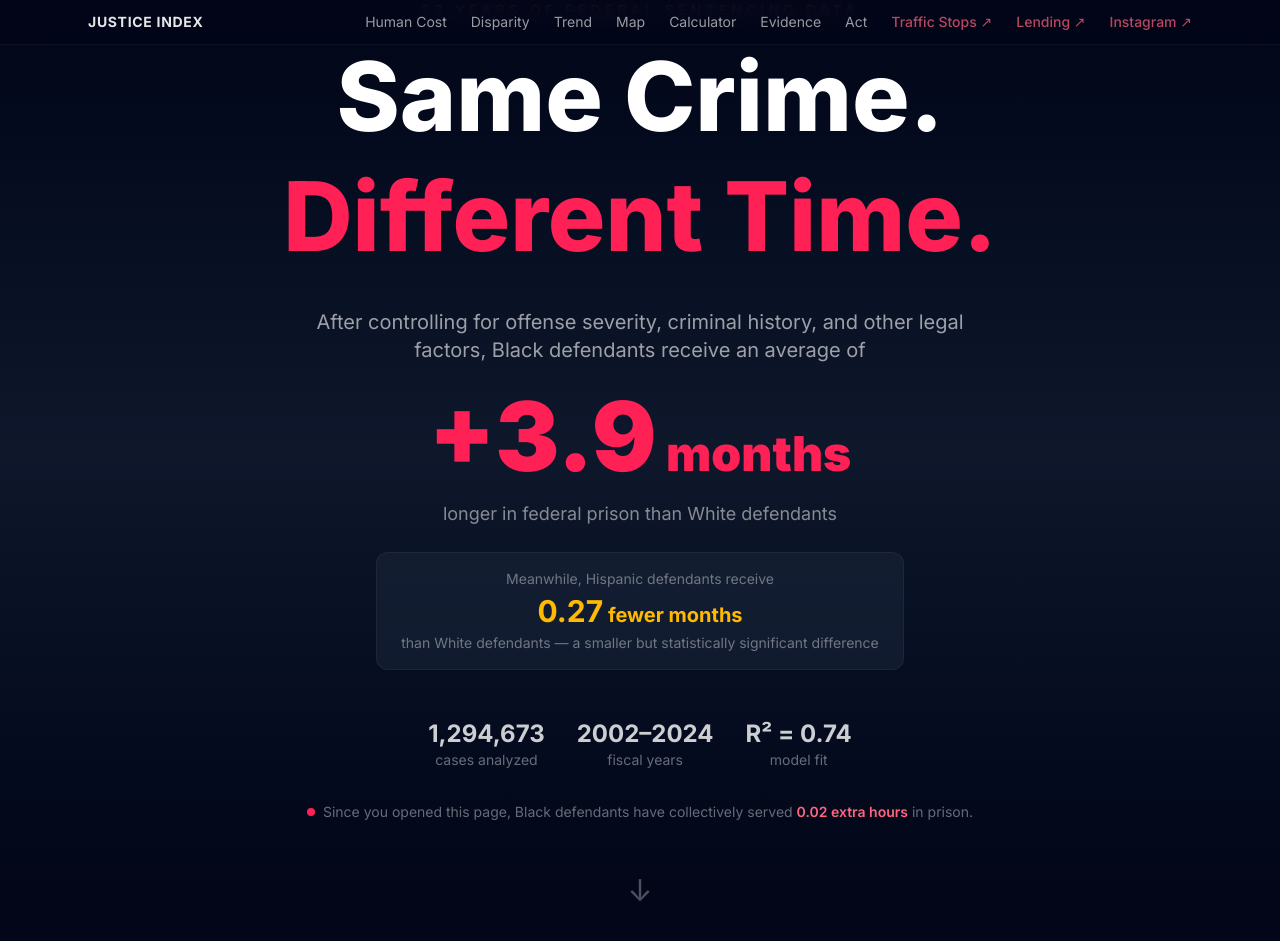
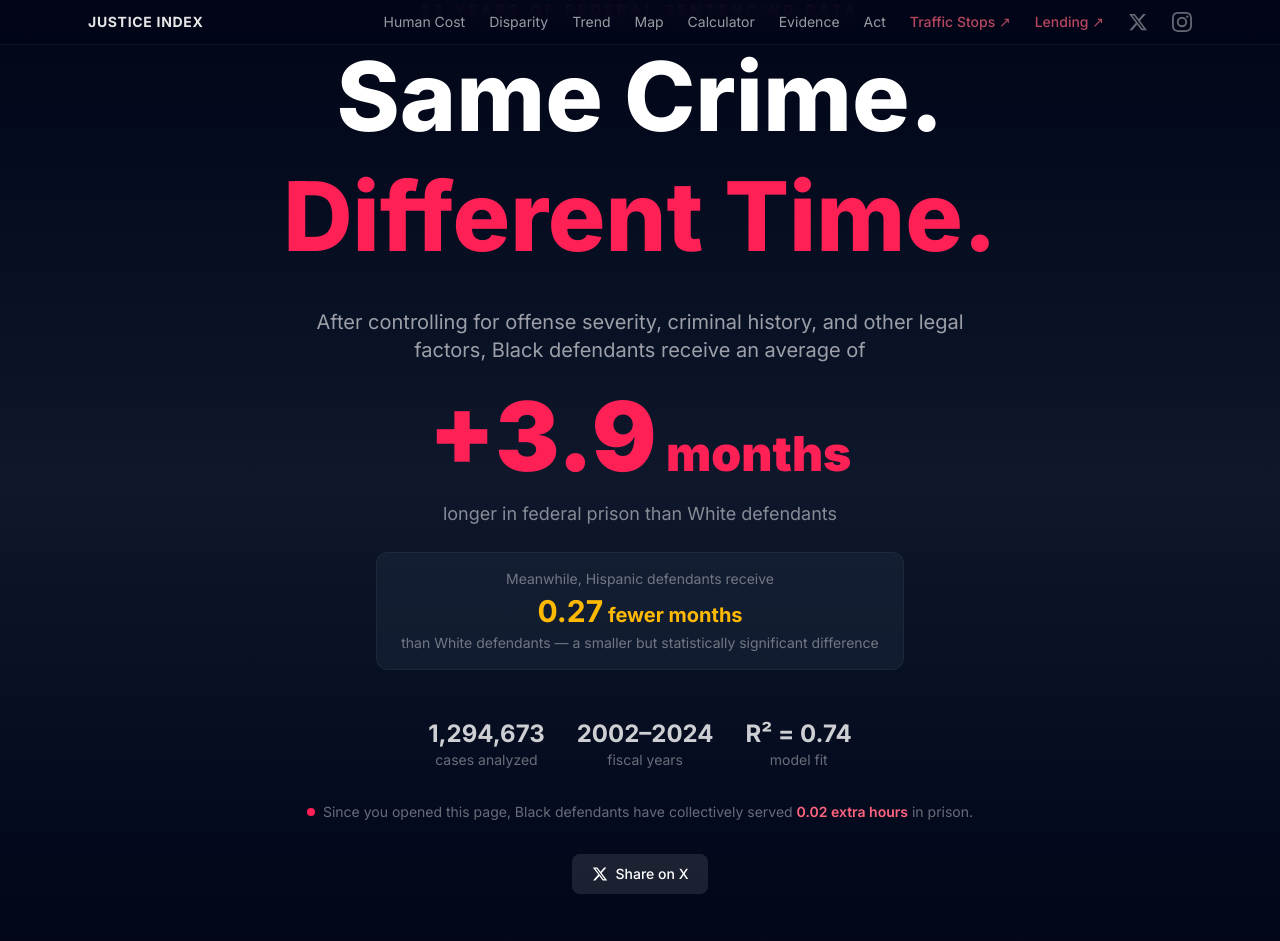
Before and after one commit to brunobossgang/justice-index, a Next.js app in the folder web/: page / in a window 1280 px wide. Shown: the top 941 px of the page. Built offline with nearby package versions, Linux system fonts and the light colour scheme.

Commit message:
Add social links, share buttons, and follow CTA

```diff
--- a/web/src/components/About.tsx
+++ b/web/src/components/About.tsx
@@ -107,7 +107,16 @@
             <a href="https://samestopdifferentoutcome.org" className="hover:text-white/50 transition">Same Stop</a>
             <a href="https://sameloandifferentrate.org" className="hover:text-white/50 transition">Same Loan</a>
             <a href="https://github.com/brunobossgang/justice-index" target="_blank" rel="noopener noreferrer" className="hover:text-white/50 transition">GitHub</a>
-            <a href="https://instagram.com/justiceindex" target="_blank" rel="noopener noreferrer" className="hover:text-white/50 transition">Instagram</a>
+          </div>
+          <div className="flex flex-wrap justify-center gap-6 mt-2">
+            <a href="https://x.com/Justice_Index" target="_blank" rel="noopener noreferrer" className="inline-flex items-center gap-1.5 hover:text-white/50 transition">
+              <svg className="w-4 h-4" fill="currentColor" viewBox="0 0 24 24"><path d="M18.244 2.25h3.308l-7.227 8.26 8.502 11.24H16.17l-5.214-6.817L4.99 21.75H1.68l7.73-8.835L1.254 2.25H8.08l4.713 6.231zm-1.161 17.52h1.833L7.084 4.126H5.117z"/></svg>
+              @Justice_Index on Twitter
+            </a>
+            <a href="https://instagram.com/justiceindex" target="_blank" rel="noopener noreferrer" className="inline-flex items-center gap-1.5 hover:text-white/50 transition">
+              <svg className="w-4 h-4" fill="currentColor" viewBox="0 0 24 24"><path d="M12 2.163c3.204 0 3.584.012 4.85.07 3.252.148 4.771 1.691 4.919 4.919.058 1.265.069 1.645.069 4.849 0 3.205-.012 3.584-.069 4.849-.149 3.225-1.664 4.771-4.919 4.919-1.266.058-1.644.07-4.85.07-3.204 0-3.584-.012-4.849-.07-3.26-.149-4.771-1.699-4.919-4.92-.058-1.265-.07-1.644-.07-4.849 0-3.204.013-3.583.07-4.849.149-3.227 1.664-4.771 4.919-4.919 1.266-.057 1.645-.069 4.849-.069zM12 0C8.741 0 8.333.014 7.053.072 2.695.272.273 2.69.073 7.052.014 8.333 0 8.741 0 12c0 3.259.014 3.668.072 4.948.2 4.358 2.618 6.78 6.98 6.98C8.333 23.986 8.741 24 12 24c3.259 0 3.668-.014 4.948-.072 4.354-.2 6.782-2.618 6.979-6.98.059-1.28.073-1.689.073-4.948 0-3.259-.014-3.667-.072-4.947-.196-4.354-2.617-6.78-6.979-6.98C15.668.014 15.259 0 12 0zm0 5.838a6.162 6.162 0 100 12.324 6.162 6.162 0 000-12.324zM12 16a4 4 0 110-8 4 4 0 010 8zm6.406-11.845a1.44 1.44 0 100 2.881 1.44 1.44 0 000-2.881z"/></svg>
+              @justiceindex on Instagram
+            </a>
           </div>
           <p>© 2026 Justice Index</p>
         </div>
--- a/web/src/components/Hero.tsx
+++ b/web/src/components/Hero.tsx
@@ -116,8 +116,20 @@
 
         <LiveTicker />
 
+        <div className="mt-8">
+          <a
+            href={`https://twitter.com/intent/tweet?text=${encodeURIComponent("Black defendants get 3.85 months longer for the same crime. 1.3M federal sentences exposed. samecrimedifferenttime.org via @Justice_Index")}`}
+            target="_blank"
+            rel="noopener noreferrer"
+            className="inline-flex items-center gap-2 rounded-lg bg-white/10 hover:bg-white/20 px-5 py-2.5 text-sm font-medium text-white transition"
+          >
+            <svg className="w-4 h-4" fill="currentColor" viewBox="0 0 24 24"><path d="M18.244 2.25h3.308l-7.227 8.26 8.502 11.24H16.17l-5.214-6.817L4.99 21.75H1.68l7.73-8.835L1.254 2.25H8.08l4.713 6.231zm-1.161 17.52h1.833L7.084 4.126H5.117z"/></svg>
+            Share on X
+          </a>
+        </div>
+
         <motion.div
-          className="mt-10"
+          className="mt-8"
           animate={{ y: [0, 10, 0] }}
           transition={{ repeat: Infinity, duration: 2 }}
         >
--- a/web/src/components/Nav.tsx
+++ b/web/src/components/Nav.tsx
@@ -55,12 +55,22 @@
             Lending ↗
           </a>
           <a
+            href="https://x.com/Justice_Index"
+            target="_blank"
+            rel="noopener noreferrer"
+            className="text-white/40 hover:text-white transition-colors"
+            aria-label="Twitter/X"
+          >
+            <svg className="w-5 h-5" fill="currentColor" viewBox="0 0 24 24"><path d="M18.244 2.25h3.308l-7.227 8.26 8.502 11.24H16.17l-5.214-6.817L4.99 21.75H1.68l7.73-8.835L1.254 2.25H8.08l4.713 6.231zm-1.161 17.52h1.833L7.084 4.126H5.117z"/></svg>
+          </a>
+          <a
             href="https://instagram.com/justiceindex"
             target="_blank"
             rel="noopener noreferrer"
-            className="text-sm text-rose-400/70 hover:text-rose-400 transition-colors font-medium"
+            className="text-white/40 hover:text-white transition-colors"
+            aria-label="Instagram"
           >
-            Instagram ↗
+            <svg className="w-5 h-5" fill="currentColor" viewBox="0 0 24 24"><path d="M12 2.163c3.204 0 3.584.012 4.85.07 3.252.148 4.771 1.691 4.919 4.919.058 1.265.069 1.645.069 4.849 0 3.205-.012 3.584-.069 4.849-.149 3.225-1.664 4.771-4.919 4.919-1.266.058-1.644.07-4.85.07-3.204 0-3.584-.012-4.849-.07-3.26-.149-4.771-1.699-4.919-4.92-.058-1.265-.07-1.644-.07-4.849 0-3.204.013-3.583.07-4.849.149-3.227 1.664-4.771 4.919-4.919 1.266-.057 1.645-.069 4.849-.069zM12 0C8.741 0 8.333.014 7.053.072 2.695.272.273 2.69.073 7.052.014 8.333 0 8.741 0 12c0 3.259.014 3.668.072 4.948.2 4.358 2.618 6.78 6.98 6.98C8.333 23.986 8.741 24 12 24c3.259 0 3.668-.014 4.948-.072 4.354-.2 6.782-2.618 6.979-6.98.059-1.28.073-1.689.073-4.948 0-3.259-.014-3.667-.072-4.947-.196-4.354-2.617-6.78-6.979-6.98C15.668.014 15.259 0 12 0zm0 5.838a6.162 6.162 0 100 12.324 6.162 6.162 0 000-12.324zM12 16a4 4 0 110-8 4 4 0 010 8zm6.406-11.845a1.44 1.44 0 100 2.881 1.44 1.44 0 000-2.881z"/></svg>
           </a>
         </div>
       </div>
--- a/web/src/components/TakeAction.tsx
+++ b/web/src/components/TakeAction.tsx
@@ -12,7 +12,7 @@
 
 export default function TakeAction() {
   const shareUrl = "https://samecrimedifferenttime.org";
-  const shareText = "Same Crime. Different Time. Black defendants get +3.85 months in federal prison — even after controlling for all legal factors.";
+  const shareText = "Black defendants get 3.85 months longer for the same crime. 1.3M federal sentences exposed. samecrimedifferenttime.org via @Justice_Index";
 
   return (
     <Section id="action" dark={false}>
@@ -104,6 +104,32 @@
         </div>
       </div>
 
+      {/* Follow CTA */}
+      <div className="rounded-xl bg-slate-800/50 border border-white/5 p-8 mb-12 text-center">
+        <h3 className="text-xl font-bold mb-2">Follow @Justice_Index for updates</h3>
+        <p className="text-white/50 text-sm mb-6">New investigations, data updates, and analysis.</p>
+        <div className="flex flex-wrap justify-center gap-3">
+          <a
+            href="https://x.com/Justice_Index"
+            target="_blank"
+            rel="noopener noreferrer"
+            className="inline-flex items-center gap-2 rounded-lg bg-white/10 hover:bg-white/20 px-5 py-2.5 text-sm font-medium text-white transition"
+          >
+            <svg className="w-4 h-4" fill="currentColor" viewBox="0 0 24 24"><path d="M18.244 2.25h3.308l-7.227 8.26 8.502 11.24H16.17l-5.214-6.817L4.99 21.75H1.68l7.73-8.835L1.254 2.25H8.08l4.713 6.231zm-1.161 17.52h1.833L7.084 4.126H5.117z"/></svg>
+            @Justice_Index on X
+          </a>
+          <a
+            href="https://instagram.com/justiceindex"
+            target="_blank"
+            rel="noopener noreferrer"
+            className="inline-flex items-center gap-2 rounded-lg bg-white/10 hover:bg-white/20 px-5 py-2.5 text-sm font-medium text-white transition"
+          >
+            <svg className="w-4 h-4" fill="currentColor" viewBox="0 0 24 24"><path d="M12 2.163c3.204 0 3.584.012 4.85.07 3.252.148 4.771 1.691 4.919 4.919.058 1.265.069 1.645.069 4.849 0 3.205-.012 3.584-.069 4.849-.149 3.225-1.664 4.771-4.919 4.919-1.266.058-1.644.07-4.85.07-3.204 0-3.584-.012-4.849-.07-3.26-.149-4.771-1.699-4.919-4.92-.058-1.265-.07-1.644-.07-4.849 0-3.204.013-3.583.07-4.849.149-3.227 1.664-4.771 4.919-4.919 1.266-.057 1.645-.069 4.849-.069zM12 0C8.741 0 8.333.014 7.053.072 2.695.272.273 2.69.073 7.052.014 8.333 0 8.741 0 12c0 3.259.014 3.668.072 4.948.2 4.358 2.618 6.78 6.98 6.98C8.333 23.986 8.741 24 12 24c3.259 0 3.668-.014 4.948-.072 4.354-.2 6.782-2.618 6.979-6.98.059-1.28.073-1.689.073-4.948 0-3.259-.014-3.667-.072-4.947-.196-4.354-2.617-6.78-6.979-6.98C15.668.014 15.259 0 12 0zm0 5.838a6.162 6.162 0 100 12.324 6.162 6.162 0 000-12.324zM12 16a4 4 0 110-8 4 4 0 010 8zm6.406-11.845a1.44 1.44 0 100 2.881 1.44 1.44 0 000-2.881z"/></svg>
+            @justiceindex on Instagram
+          </a>
+        </div>
+      </div>
+
       <h3 className="text-xl font-bold mb-6">Organizations Working on Reform</h3>
       <div className="grid md:grid-cols-2 lg:grid-cols-3 gap-4">
         {orgs.map((org) => (
```
